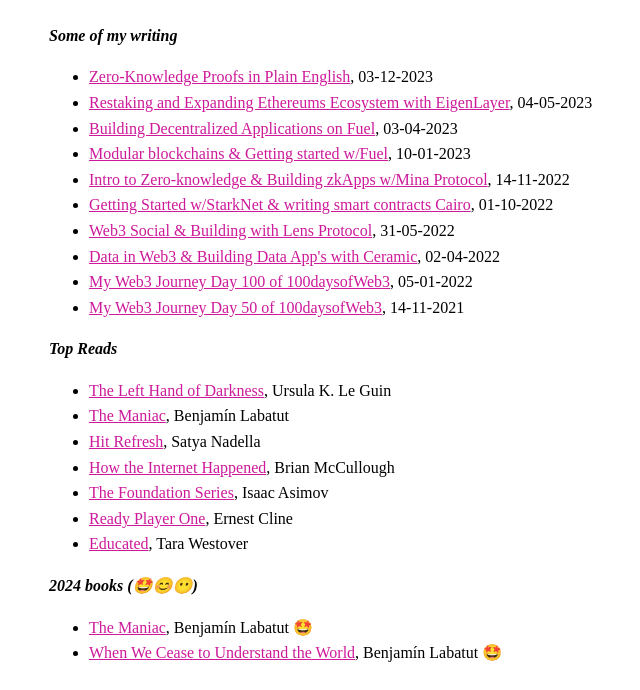
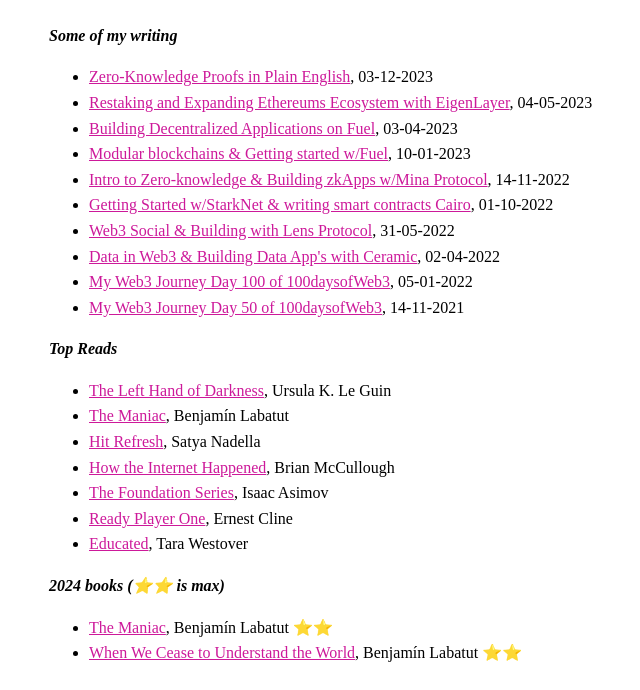
Before and after one commit to edakturk14/edakturk14.github.io, a plain HTML site: page index.html in a window 1280 px wide. Shown: the part 152-842 px from the top of the page, without its empty margins (275-915 px from the left). Drawn offline with Linux system fonts and the light colour scheme.

Commit message:
Update books section

```diff
--- a/index.html
+++ b/index.html
@@ -53,10 +53,10 @@
       </ul>
     </div>
     <div>
-      <h2>2024 books (🤩😊😶)</h2>
+      <h2>2024 books (⭐️⭐️ is max)</h2>
       <ul>
-        <li><a href="https://www.goodreads.com/en/book/show/75665931" target="_blank" rel="noopener noreferrer">The Maniac</a>, Benjamín Labatut 🤩</li>
-        <li><a href=https://www.goodreads.com/book/show/62069739-when-we-cease-to-understand-the-world" target="_blank" rel="noopener noreferrer">When We Cease to Understand the World</a>, Benjamín Labatut 🤩</li>
+        <li><a href="https://www.goodreads.com/en/book/show/75665931" target="_blank" rel="noopener noreferrer">The Maniac</a>, Benjamín Labatut ⭐️⭐️</li>
+        <li><a href=https://www.goodreads.com/book/show/62069739-when-we-cease-to-understand-the-world" target="_blank" rel="noopener noreferrer">When We Cease to Understand the World</a>, Benjamín Labatut ⭐️⭐️</li>
       </ul>
     </div>
   </div>
```
